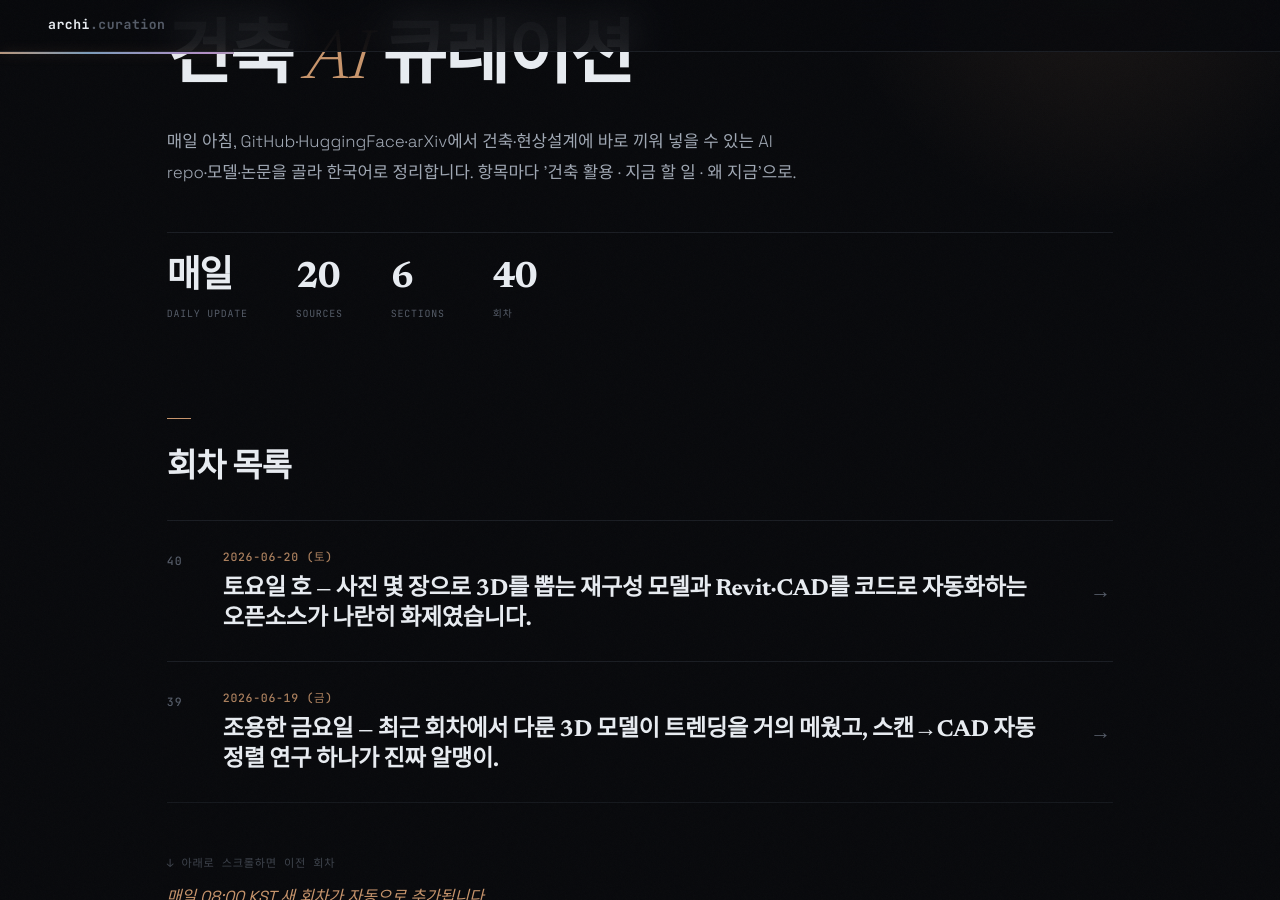
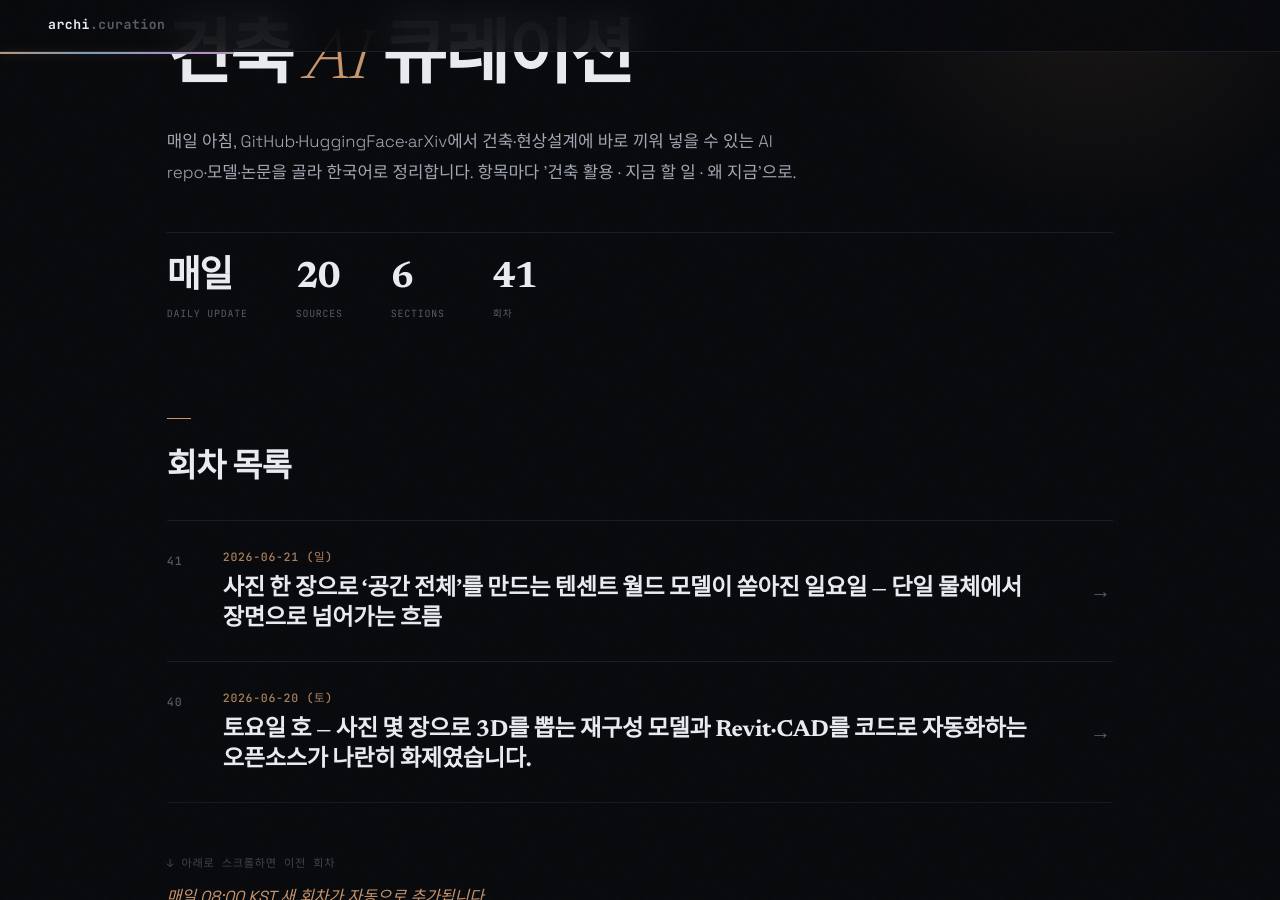
Before and after one commit to ghkch5gh-jpg/ainews-curation, a Jekyll site: the page built from index.md, in a window 1280 px wide and 900 px high, scrolled down 190 px. Built offline with Jekyll 4.4.1, drawn with Linux system fonts in a browser that asks for light colours; some web fonts are replaced.

Commit message:
daily: 2026-06-21

```diff
--- /dev/null
+++ b/2026-06-21_일.md
@@ -0,0 +1,168 @@
+---
+title: 2026-06-21 (일)
+eyebrow: ARCH · AI CURATION
+hero_title: "2026 · 06 · 21 <em>(일)</em>"
+description: "사진 한 장으로 '공간 전체'를 만드는 텐센트 월드 모델이 쏟아진 일요일 — 단일 물체에서 장면으로 넘어가는 흐름"
+summary: 사진 한 장으로 '공간 전체'를 만드는 텐센트 월드 모델이 쏟아진 일요일 — 단일 물체에서 장면으로 넘어가는 흐름
+---
+
+<div class="news">
+<section class="news-flow-sec reveal"><h2 class="news-flow__t">이번 회차 흐름</h2><div class="news-flow"><p>안녕하세요! 오늘은 사진 한두 장을 던지면 물체 하나가 아니라 '공간 전체'를 3D로 세워주는 모델이 눈에 띄게 늘어난 날입니다. 텐센트가 HunyuanWorld 계열을 연달아 내놓으면서, 그동안 '의자 하나, 화병 하나' 수준이던 image-to-3D가 '방 한 칸, 거리 한 블록'으로 올라섰어요. 건축가 입장에서 보면 대지 사진이나 답사 사진을 통째로 3D 맥락으로 바꿔보는 실험이 이제 손에 잡히는 단계입니다. 한편 학계에서는 코드가 아직 안 풀린 연구도 흥미로웠는데, 폐자재로 지은 파빌리온의 '현장 변형'을 3D 가우시안 스플래팅(사진 여러 장으로 공간을 통째로 떠내는 기술)으로 기록한 Pentimento, 3D 박스만 대충 그리면 영상 속 공간 배치를 잡아주는 LooseControlVideo가 그것이에요(둘 다 아직 clone 가능한 코드가 안 보여 본문 목록엔 못 올렸습니다). 모델은 점점 '점'에서 '면', '면'에서 '공간'으로 넓어지는 중입니다.</p></div></section>
+<section class="news-sec">
+<h2 class="news-sec__t">오늘의 헤드라인</h2>
+<article class="ni reveal">
+  <header class="ni__h">
+    <span class="ni__n">01</span>
+    <a class="ni__t" href="https://huggingface.co/tencent/HunyuanWorld-1" target="_blank" rel="noopener">텐센트 HunyuanWorld-1 — 사진 한 장을 '걸어 들어갈 수 있는 3D 공간'으로 <span class="ni__arrow">↗</span></a>
+    <span class="ni__tr"><span class="ni__src">HuggingFace</span><span class="ni__score">8/10</span></span>
+  </header>
+  <p class="ni__body">이미지 한 장이나 짧은 설명을 넣으면 물체 하나가 아니라 '둘러볼 수 있는 3D 장면'을 통째로 만들어주는 모델입니다. 기존 image-to-3D가 가구·소품 같은 단품을 떠내는 수준이었다면, 이건 방·골목 같은 공간 자체를 세웁니다. Rhino에서 박스 매스로 대충 잡던 주변 맥락을, 사진 한 장으로 분위기 있는 3D 배경으로 바꾸는 셈이에요. 정밀 도면용은 아니고 컨셉·매스 스터디용 분위기 모델로 보면 맞습니다.</p>
+  <ul class="ni__pts"><li>단일 물체가 아닌 '장면(scene)' 단위 3D 생성</li><li>이미지/텍스트 입력 → 둘러보기 가능한 공간 출력</li><li>정밀 치수보다 분위기·맥락 스터디에 적합</li></ul>
+  <div class="ni__meta">
+    <div class="ni__row"><dt>얻는 것</dt><dd>현상설계 초반, 대지 사진이나 레퍼런스 이미지를 던져 '걸어 들어가는' 컨셉 배경을 빠르게 떠보는 데 시도해볼 만합니다. 발표용 분위기 3D를 손으로 모델링하기 전에 초안으로 쓰는 용도예요.</dd></div>
+    <div class="ni__row ni__row--do"><dt>지금 할 일</dt><dd><p class="ni__do-text">허깅페이스 모델 카드의 안내대로 가중치를 내려받아 샘플 이미지로 먼저 돌려보기 → &quot;이 거리 사진을 둘러볼 수 있는 3D 장면으로 만들어줘&quot;</p></dd></div>
+    <div class="ni__row ni__row--why"><dt>왜 지금</dt><dd>image-to-3D의 무게중심이 '물체'에서 '공간'으로 옮겨가는 신호탄 격 모델이라, 지금 한 번 감을 잡아둘 가치가 있습니다.</dd></div>
+  </div>
+  <footer class="ni__f"><span class="ni__verified">✓ 원문 대조</span><a class="ni__story" href="https://huggingface.co/tencent/HunyuanWorld-1" target="_blank" rel="noopener">스토리 →</a></footer>
+</article>
+<article class="ni reveal">
+  <header class="ni__h">
+    <span class="ni__n">02</span>
+    <a class="ni__t" href="https://huggingface.co/tencent/HY-World-2.0" target="_blank" rel="noopener">텐센트 HY-World-2.0 — 공간 생성 모델의 다음 버전 <span class="ni__arrow">↗</span></a>
+    <span class="ni__tr"><span class="ni__src">HuggingFace</span><span class="ni__score">8/10</span></span>
+  </header>
+  <p class="ni__body">HunyuanWorld 계열을 한 단계 끌어올린 '월드(공간) 생성' 모델입니다. 한 장의 이미지에서 더 넓고 일관된 3D 환경을 만들어내는 게 목표예요. 마치 게임 배경을 자동으로 깔아주듯, 건물 한 채가 아니라 그 건물이 놓일 '주변 환경'까지 함께 그려줍니다. 아직 결과물은 정밀 BIM 모델이 아니라 시각적 맥락에 가깝습니다.</p>
+  <ul class="ni__pts"><li>HunyuanWorld 후속 — 더 넓은 환경 생성에 초점</li><li>건물 단위가 아닌 '주변 맥락' 생성에 강점</li><li>출력은 시각 맥락용, BIM 정합성과는 별개</li></ul>
+  <div class="ni__meta">
+    <div class="ni__row"><dt>얻는 것</dt><dd>패널·발표에서 '우리 안이 이 동네에 들어가면 이런 느낌' 같은 맥락 컷을 빠르게 뽑는 실험에 써볼 수 있습니다. 손으로 SketchUp 배경 깔던 시간을 줄여보는 시도예요.</dd></div>
+    <div class="ni__row ni__row--do"><dt>지금 할 일</dt><dd><p class="ni__do-text">모델 카드의 예제 노트북으로 시작 → &quot;이 대지 사진 주변을 자연스러운 3D 환경으로 확장해줘&quot;</p></dd></div>
+    <div class="ni__row ni__row--why"><dt>왜 지금</dt><dd>같은 날 1.0 계열과 함께 묶여 화제가 됐고, '공간 생성' 경쟁이 본격화되는 분위기라 흐름을 짚어둘 만합니다.</dd></div>
+  </div>
+  <footer class="ni__f"><span class="ni__verified">✓ 원문 대조</span><a class="ni__story" href="https://huggingface.co/tencent/HY-World-2.0" target="_blank" rel="noopener">스토리 →</a></footer>
+</article>
+<article class="ni reveal">
+  <header class="ni__h">
+    <span class="ni__n">03</span>
+    <a class="ni__t" href="https://github.com/opf/openproject" target="_blank" rel="noopener">OpenProject — IFC·BCF까지 품은 오픈소스 건설 프로젝트 관리 <span class="ni__arrow">↗</span></a>
+    <span class="ni__tr"><span class="ni__src">GitHub</span><span class="ni__score">7/10</span></span>
+  </header>
+  <p class="ni__body">건설·설계 프로젝트의 일정·이슈·로드맵을 관리하는 오픈소스 협업 도구입니다(원문 소개: 대표적인 오픈소스 프로젝트 관리 소프트웨어). IFC 모델 뷰어와 BCF(BIM 이슈를 주고받는 표준 포맷)를 지원해, 모델 위에서 바로 '여기 간섭 있어요' 같은 코멘트를 남길 수 있어요. Asana나 Jira에 BIM 좌표가 붙은 버전이라고 보면 감이 옵니다. 자체 서버에 올려 사무소 내부용으로 쓸 수 있는 게 장점입니다.</p>
+  <ul class="ni__pts"><li>오픈소스 + 자체 호스팅 가능 (사내 데이터 보관)</li><li>IFC 뷰어 내장, BCF로 BIM 이슈 트래킹</li><li>간트차트·칸반 등 일반 PM 기능도 완비</li></ul>
+  <div class="ni__meta">
+    <div class="ni__row"><dt>얻는 것</dt><dd>협업사·시공사와 모델 기반 이슈를 주고받는 BIM 조정(coordination) 워크플로우를 유료 SaaS 없이 사무소 서버에서 굴려볼 수 있습니다. 현상 당선 후 실시설계 협업 단계에 특히 유용해요.</dd></div>
+    <div class="ni__row ni__row--do"><dt>지금 할 일</dt><dd><p class="ni__do-text"><code class="ni__code">git clone https://github.com/opf/openproject → &quot;</code>도커로 로컬에 띄우고 IFC 업로드해서 BCF 이슈 한 건 달아보는 흐름을 알려줘&quot;</p></dd></div>
+    <div class="ni__row ni__row--why"><dt>왜 지금</dt><dd>6월 20일에도 커밋이 이어지는 활발한 프로젝트라, 사내 BIM 협업 도구를 자체 구축하려는 사무소에 지금이 검토 적기입니다.</dd></div>
+  </div>
+  <footer class="ni__f"><span class="ni__verified">✓ 원문 대조</span><a class="ni__story" href="https://github.com/opf/openproject" target="_blank" rel="noopener">스토리 →</a></footer>
+</article>
+<article class="ni reveal">
+  <header class="ni__h">
+    <span class="ni__n">04</span>
+    <a class="ni__t" href="https://huggingface.co/tencent/Hunyuan3D-2.1" target="_blank" rel="noopener">텐센트 Hunyuan3D-2.1 — 사진→고해상도 3D 메시의 안정 버전 <span class="ni__arrow">↗</span></a>
+    <span class="ni__tr"><span class="ni__src">HuggingFace</span><span class="ni__score">7/10</span></span>
+  </header>
+  <p class="ni__body">사진 한 장을 넣으면 텍스처까지 입혀진 3D 물체를 뽑아주는 모델의 개선판입니다. 가장 널리 쓰이는 오픈 image-to-3D 계열이라 자료와 예제가 많아요. 답사에서 찍은 가구·조경 요소·디테일을 3D 소품으로 바꿔, Rhino 씬에 끼워 넣는 식으로 쓸 수 있습니다. 공간 전체가 아니라 '물체 단위'를 깔끔히 떠내는 쪽에 강합니다.</p>
+  <ul class="ni__pts"><li>단일 물체 image-to-3D의 사실상 표준 계열</li><li>메시 + 텍스처 동시 생성</li><li>예제·커뮤니티 자료가 풍부해 진입장벽 낮음</li></ul>
+  <div class="ni__meta">
+    <div class="ni__row"><dt>얻는 것</dt><dd>현장에서 찍은 벤치·가로등·식재 같은 요소를 빠르게 3D 라이브러리로 만들어 모델에 배치하는 데 바로 시도 가능합니다. 디테일 컷을 채울 때 손모델링 시간을 줄여줘요.</dd></div>
+    <div class="ni__row ni__row--do"><dt>지금 할 일</dt><dd><p class="ni__do-text">허깅페이스 모델 카드의 Gradio 데모/스크립트로 시작 → &quot;이 가구 사진을 OBJ 메시로 변환해줘&quot;</p></dd></div>
+    <div class="ni__row ni__row--why"><dt>왜 지금</dt><dd>월드 모델로 관심이 옮겨가는 와중에도, 정밀한 '단품 3D'는 여전히 실무에 가장 즉시 쓰이는 영역이라 기준점으로 챙겨둘 만합니다.</dd></div>
+  </div>
+  <footer class="ni__f"><span class="ni__verified">✓ 원문 대조</span><a class="ni__story" href="https://huggingface.co/tencent/Hunyuan3D-2.1" target="_blank" rel="noopener">스토리 →</a></footer>
+</article>
+</section>
+<section class="news-sec">
+<h2 class="news-sec__t">모델 · 데이터셋</h2>
+<article class="ni reveal">
+  <header class="ni__h">
+    <span class="ni__n">05</span>
+    <a class="ni__t" href="https://huggingface.co/tencent/Hunyuan3D-2" target="_blank" rel="noopener">텐센트 Hunyuan3D-2 — 다운로드 가장 많은 image-to-3D 베이스 <span class="ni__arrow">↗</span></a>
+    <span class="ni__tr"><span class="ni__src">HuggingFace</span><span class="ni__score">7/10</span></span>
+  </header>
+  <p class="ni__body">2.1의 토대가 된, 가장 인기 있는(좋아요 1.78k) image-to-3D 기본 모델입니다. 검증이 많이 된 만큼 튜토리얼·플러그인 연동 사례가 풍부해 처음 시작하기 좋아요. 사진 한 장에서 형태와 텍스처를 함께 만들어냅니다. 더 가벼운 변형판도 있어 장비에 맞춰 고를 수 있습니다.</p>
+  <ul class="ni__pts"><li>가장 많이 검증된 오픈 image-to-3D 베이스</li><li>형태+텍스처 동시 생성</li><li>경량 변형판으로 장비별 선택 가능</li></ul>
+  <div class="ni__meta">
+    <div class="ni__row"><dt>얻는 것</dt><dd>GPU가 부담스러운 1인 사무소라면 이 베이스(또는 경량판)로 image-to-3D를 처음 도입해보기에 무난합니다. 안정성과 자료가 많아 막힘이 적어요.</dd></div>
+    <div class="ni__row ni__row--do"><dt>지금 할 일</dt><dd><p class="ni__do-text">허깅페이스 모델 카드 예제로 설치 → &quot;샘플 사진 한 장으로 3D 메시가 나오는 최소 파이프라인만 만들어줘&quot;</p></dd></div>
+    <div class="ni__row ni__row--why"><dt>왜 지금</dt><dd>2.1이 떠오른 지금, 베이스 버전과 비교해보며 자기 장비에 맞는 선택지를 정해두기 좋은 시점입니다.</dd></div>
+  </div>
+  <footer class="ni__f"><span class="ni__verified">✓ 원문 대조</span><a class="ni__story" href="https://huggingface.co/tencent/Hunyuan3D-2" target="_blank" rel="noopener">스토리 →</a></footer>
+</article>
+<article class="ni reveal">
+  <header class="ni__h">
+    <span class="ni__n">06</span>
+    <a class="ni__t" href="https://huggingface.co/VAST-AI/LegoACE" target="_blank" rel="noopener">VAST-AI LegoACE — 조립형(부품 단위) 3D 생성 실험 <span class="ni__arrow">↗</span></a>
+    <span class="ni__tr"><span class="ni__src">HuggingFace</span><span class="ni__score">6/10</span></span>
+  </header>
+  <p class="ni__body">이름처럼 '레고 블록'을 쌓듯 부품 단위로 3D를 구성하려는 image-to-3D 모델입니다. 통짜 덩어리로 뽑는 보통 모델과 달리, 구성 요소가 나뉘어 있어 부분 교체·편집을 노립니다. 다만 공개된 지 얼마 안 됐고 자료가 적어 아직 실험 단계예요. 조립·모듈러 설계를 다루는 분에게 개념적으로 흥미로운 접근입니다.</p>
+  <ul class="ni__pts"><li>통짜가 아닌 '부품 단위' 3D 구성 시도</li><li>부분 교체·편집 가능성에 초점</li><li>공개 초기 — 자료 적고 실험적</li></ul>
+  <div class="ni__meta">
+    <div class="ni__row"><dt>얻는 것</dt><dd>모듈러·프리패브 설계처럼 '요소를 갈아 끼우는' 사고방식과 잘 맞아, 부품 단위 3D 생성을 가볍게 살펴보는 데 시도해볼 만합니다. 당장 실무 투입보다는 방향성 탐색용이에요.</dd></div>
+    <div class="ni__row ni__row--do"><dt>지금 할 일</dt><dd><p class="ni__do-text">허깅페이스 모델 카드의 사용법 확인 후 샘플 실행 → &quot;이 모델이 부품을 어떻게 나눠 출력하는지 예제로 보여줘&quot;</p></dd></div>
+    <div class="ni__row ni__row--why"><dt>왜 지금</dt><dd>'장면 통짜 생성' 흐름과 반대로 '부품 분해' 접근도 동시에 등장하고 있어, 대비되는 방향으로 알아둘 가치가 있습니다.</dd></div>
+  </div>
+  <footer class="ni__f"><span class="ni__verified">✓ 원문 대조</span><a class="ni__story" href="https://huggingface.co/VAST-AI/LegoACE" target="_blank" rel="noopener">스토리 →</a></footer>
+</article>
+<article class="ni reveal">
+  <header class="ni__h">
+    <span class="ni__n">07</span>
+    <a class="ni__t" href="https://huggingface.co/unsloth/GLM-5.2-GGUF" target="_blank" rel="noopener">GLM-5.2 GGUF — 내 PC에서 돌리는 대형 오픈 LLM <span class="ni__arrow">↗</span></a>
+    <span class="ni__tr"><span class="ni__src">HuggingFace</span><span class="ni__score">5/10</span></span>
+  </header>
+  <p class="ni__body">대형 오픈 언어모델 GLM-5.2를 개인 PC에서 돌릴 수 있게 압축(GGUF 포맷)해 둔 버전입니다. GGUF는 무거운 모델을 노트북·데스크톱 같은 일반 장비에서 굴리기 쉽게 만든 파일 형식이에요. ChatGPT 같은 대화·코딩 도우미를 인터넷 없이 내 컴퓨터 안에서 쓰는 셈입니다. 건축 자체 기능은 없지만, IFC 파싱이나 Grasshopper 스크립트를 짜는 '코딩 조수'로 쓸 수 있어요.</p>
+  <ul class="ni__pts"><li>대형 오픈 LLM을 로컬에서 실행 (GGUF 양자화)</li><li>인터넷 없이 사내에서 구동 — 자료 유출 걱정 적음</li><li>건축 전용 아님, 범용 코딩·문서 보조</li></ul>
+  <div class="ni__meta">
+    <div class="ni__row"><dt>얻는 것</dt><dd>도면·계약서 같은 민감 자료를 외부 API에 안 보내고, 사무소 PC 안에서 IFC 처리 스크립트나 면적표 정리를 시키는 식으로 활용할 수 있습니다. 보안이 중요한 공공 현상에서 특히 의미 있어요.</dd></div>
+    <div class="ni__row ni__row--do"><dt>지금 할 일</dt><dd><p class="ni__do-text">LM Studio나 llama.cpp 설치 후 이 GGUF 내려받아 실행 → &quot;ifcopenshell로 IFC에서 벽 면적을 뽑는 파이썬 스크립트를 짜줘&quot;</p></dd></div>
+    <div class="ni__row ni__row--why"><dt>왜 지금</dt><dd>GLM-5.2가 막 공개돼 로컬 실행판이 따라 나온 시점이라, 사내용 AI 조수를 무료로 세팅하려면 지금이 적기입니다.</dd></div>
+  </div>
+  <footer class="ni__f"><span class="ni__verified">✓ 원문 대조</span><a class="ni__story" href="https://huggingface.co/unsloth/GLM-5.2-GGUF" target="_blank" rel="noopener">스토리 →</a></footer>
+</article>
+<article class="ni reveal">
+  <header class="ni__h">
+    <span class="ni__n">08</span>
+    <a class="ni__t" href="https://huggingface.co/zai-org/GLM-5.2-FP8" target="_blank" rel="noopener">GLM-5.2-FP8 — 서버용 고효율 버전 <span class="ni__arrow">↗</span></a>
+    <span class="ni__tr"><span class="ni__src">HuggingFace</span><span class="ni__score">5/10</span></span>
+  </header>
+  <p class="ni__body">같은 GLM-5.2를 FP8이라는 방식으로 한 단계 가볍게 만든 공식 배포판입니다. FP8은 모델의 숫자를 더 작게 저장해 속도와 메모리를 아끼는 기술이에요(품질 손실은 최소화). GPU 서버를 갖춘 팀이 여러 명이 함께 쓰는 사내 AI를 띄울 때 적합합니다. 개인 노트북보다는 작은 GPU 서버용에 가깝습니다.</p>
+  <ul class="ni__pts"><li>GLM-5.2 공식 FP8 버전 — 속도·메모리 절약</li><li>GGUF(개인용)보다 GPU 서버 운영에 적합</li><li>여러 명이 함께 쓰는 사내 배포 시나리오</li></ul>
+  <div class="ni__meta">
+    <div class="ni__row"><dt>얻는 것</dt><dd>설계팀 전체가 공유하는 'IFC·법규 문서용 사내 AI'를 한 대의 서버로 운영하려는 사무소에 검토 대상입니다. 개인 PC 모델보다 동시 사용에 유리해요.</dd></div>
+    <div class="ni__row ni__row--do"><dt>지금 할 일</dt><dd><p class="ni__do-text">vLLM 등 추론 서버에 올려 사내망에 공개 → &quot;우리 팀이 같이 쓰는 OpenAI 호환 API 엔드포인트로 띄우는 법 알려줘&quot;</p></dd></div>
+    <div class="ni__row ni__row--why"><dt>왜 지금</dt><dd>공개 직후 공식 효율판이 함께 나와, 사내 AI 서버 구성을 검토하기 좋은 타이밍입니다.</dd></div>
+  </div>
+  <footer class="ni__f"><span class="ni__verified">✓ 원문 대조</span><a class="ni__story" href="https://huggingface.co/zai-org/GLM-5.2-FP8" target="_blank" rel="noopener">스토리 →</a></footer>
+</article>
+<article class="ni reveal">
+  <header class="ni__h">
+    <span class="ni__n">09</span>
+    <a class="ni__t" href="https://huggingface.co/lordx64/Qwable-v1" target="_blank" rel="noopener">Qwable-v1 — 코딩에 특화된 36B 오픈 모델 <span class="ni__arrow">↗</span></a>
+    <span class="ni__tr"><span class="ni__src">HuggingFace</span><span class="ni__score">5/10</span></span>
+  </header>
+  <p class="ni__body">코드 작성에 무게를 둔 Qwen 계열 오픈 언어모델 Qwable-v1입니다. 파라미터는 모델의 '뇌세포 수'에 비유되는데, 클수록 보통 더 똑똑하지만 더 무거워요. 건축 전용은 아니지만 파이썬·C# 스크립트를 짜는 데 활용해 pyRevit·Grasshopper 자동화의 코딩 조수로 쓸 수 있습니다. 무료로 받아 자기 장비에서 돌릴 수 있는 게 장점입니다.</p>
+  <ul class="ni__pts"><li>코딩 특화 36B 오픈 모델</li><li>Revit·Grasshopper 자동화 스크립트 보조에 유용</li><li>무료·로컬 실행 가능</li></ul>
+  <div class="ni__meta">
+    <div class="ni__row"><dt>얻는 것</dt><dd>Revit 매크로나 GH 컴포넌트 코드를 반복해서 짤 때, 외부 유료 API 대신 사내에서 굴리는 코딩 조수로 시도해볼 수 있습니다. 건축 도메인 지식은 없으니 '코드 짜는 손'으로만 기대하세요.</dd></div>
+    <div class="ni__row ni__row--do"><dt>지금 할 일</dt><dd><p class="ni__do-text">LM Studio로 내려받아 실행 → &quot;pyRevit으로 선택한 벽의 면적을 엑셀로 내보내는 스크립트를 짜줘&quot;</p></dd></div>
+    <div class="ni__row ni__row--why"><dt>왜 지금</dt><dd>코딩 특화 오픈 모델이 계속 쏟아지는 흐름 속 신상이라, 사내 자동화 조수 후보로 한 번 비교해볼 만합니다.</dd></div>
+  </div>
+  <footer class="ni__f"><span class="ni__verified">✓ 원문 대조</span><a class="ni__story" href="https://huggingface.co/lordx64/Qwable-v1" target="_blank" rel="noopener">스토리 →</a></footer>
+</article>
+<article class="ni reveal">
+  <header class="ni__h">
+    <span class="ni__n">10</span>
+    <a class="ni__t" href="https://huggingface.co/bytkim/Qwen3.6-27B-MTP-pi-tune-GGUF" target="_blank" rel="noopener">Qwen3.6-27B MTP 튜닝 GGUF — 가볍고 빠른 코딩 보조판 <span class="ni__arrow">↗</span></a>
+    <span class="ni__tr"><span class="ni__src">HuggingFace</span><span class="ni__score">4/10</span></span>
+  </header>
+  <p class="ni__body">27B 규모 Qwen 계열 모델을 추가 튜닝하고 개인 PC용(GGUF)으로 압축한 버전입니다. 36B보다 가벼워 보급형 GPU에서도 비교적 잘 돌아갑니다. 역시 건축 전용은 아니고, 가볍게 굴리는 범용·코딩 조수로 보면 됩니다. 장비가 빠듯할 때 위의 큰 모델 대신 골라볼 선택지예요.</p>
+  <ul class="ni__pts"><li>27B로 36B보다 가벼움 — 보급형 장비 친화</li><li>개인 PC용 GGUF 압축</li><li>범용·코딩 보조 용도</li></ul>
+  <div class="ni__meta">
+    <div class="ni__row"><dt>얻는 것</dt><dd>고사양 GPU가 없는 사무소에서 IFC 스크립트·문서 정리용 가벼운 AI 조수가 필요할 때 시도 대상입니다. 속도와 품질의 절충점이에요.</dd></div>
+    <div class="ni__row ni__row--do"><dt>지금 할 일</dt><dd><p class="ni__do-text">LM Studio/llama.cpp로 실행 → &quot;DWG 도면 목록을 정리하는 파이썬 스크립트 초안을 만들어줘&quot;</p></dd></div>
+    <div class="ni__row ni__row--why"><dt>왜 지금</dt><dd>큰 모델은 부담스럽지만 로컬 AI는 쓰고 싶은 사무소를 위한 경량 선택지가 늘고 있어, 비교 후보로 알아둘 만합니다.</dd></div>
+  </div>
+  <footer class="ni__f"><span class="ni__verified">✓ 원문 대조</span><a class="ni__story" href="https://huggingface.co/bytkim/Qwen3.6-27B-MTP-pi-tune-GGUF" target="_blank" rel="noopener">스토리 →</a></footer>
+</article>
+</section>
+<div class="news-outro"><span class="news-outro__t">맺음말</span><p>오늘 흐름을 한 발 물러나 보면, 키워드는 '단일 오브젝트 → 장면(scene)'입니다. 작년까지는 물체 하나를 깔끔히 떠내는 게 자랑이었다면, 이제는 사진에서 공간감과 배치까지 통째로 복원하려 들어요. 현상설계에서 가장 비싼 시간은 결국 '맥락을 세우는 시간'인데, 그 부분을 AI가 거들기 시작했다는 게 반갑습니다. 다만 아직은 정밀 치수보다 분위기·매스 스터디용에 가깝다는 점은 솔직히 기억해 두세요. 좋은 한 주 보내시길 바랍니다!</p></div>
+</div>
--- a/index.md
+++ b/index.md
@@ -10,12 +10,13 @@ stats:
     lbl: "Sources"
   - num: "6"
     lbl: "Sections"
-  - num: "40"
+  - num: "41"
     lbl: "회차"
 ---
 
 ## 회차 목록
 
+- [2026-06-21 (일) — 사진 한 장으로 '공간 전체'를 만드는 텐센트 월드 모델이 쏟아진 일요일 — 단일 물체에서 장면으로 넘어가는 흐름](2026-06-21_일.html)
 - [2026-06-20 (토) — 토요일 호 — 사진 몇 장으로 3D를 뽑는 재구성 모델과 Revit·CAD를 코드로 자동화하는 오픈소스가 나란히 화제였습니다.](2026-06-20_토.html)
 - [2026-06-19 (금) — 조용한 금요일 — 최근 회차에서 다룬 3D 모델이 트렌딩을 거의 메웠고, 스캔→CAD 자동 정렬 연구 하나가 진짜 알맹이.](2026-06-19_금.html)
 - [2026-06-18 (목) — 오늘은 사진 한 장을 3D로 바꿔주는 생성 모델이 다시 화제 — 경량·고정밀 옵션이 같이 떴습니다.](2026-06-18_목.html)
```
